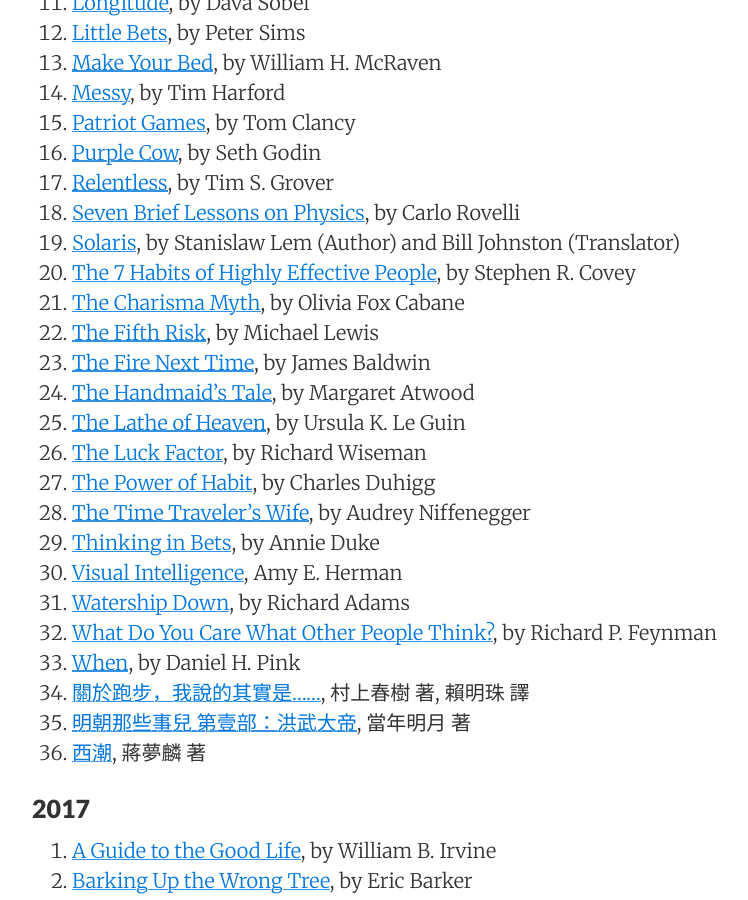
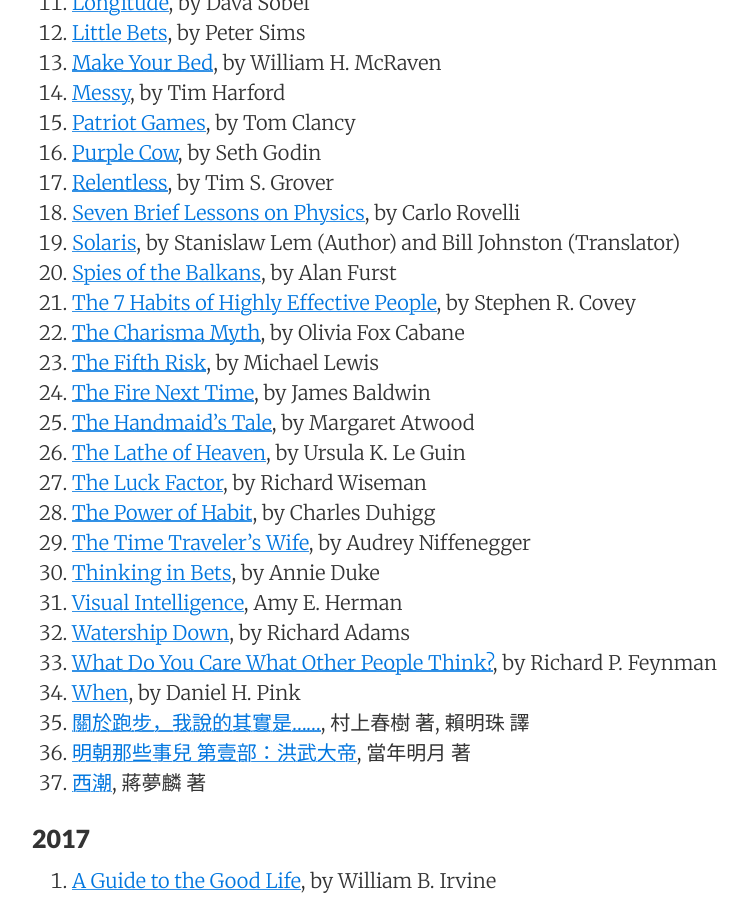
Before and after one commit to sewardlee337/sewardlee337.github.io, a Jekyll site: the page built from readinglist.md, in a window 1280 px wide and 900 px high, scrolled down 980 px. Shown: the whole window, without its empty margins (188-936 px from the left). Built offline with Jekyll 4.4.1, drawn with Linux system fonts in a browser that asks for light colours; nearby versions of some CDN libraries.

Commit message:
update reading list

```diff
--- a/readinglist.md
+++ b/readinglist.md
@@ -39,6 +39,7 @@
 1. [Relentless](https://amzn.to/2LQskSf), by Tim S. Grover
 1. [Seven Brief Lessons on Physics](http://amzn.to/2HIJakn), by Carlo Rovelli
 1. [Solaris](https://amzn.to/2HAFaWF), by Stanislaw Lem (Author) and Bill Johnston (Translator)
+1. [Spies of the Balkans](https://amzn.to/2Py5Eb4), by Alan Furst
 1. [The 7 Habits of Highly Effective People](https://amzn.to/2G2BD2y), by Stephen R. Covey
 1. [The Charisma Myth](https://amzn.to/2Ndvx39), by Olivia Fox Cabane
 1. [The Fifth Risk](https://amzn.to/2Rr6Y13), by Michael Lewis
```
